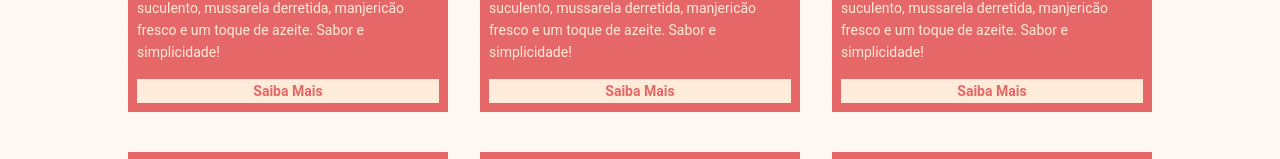
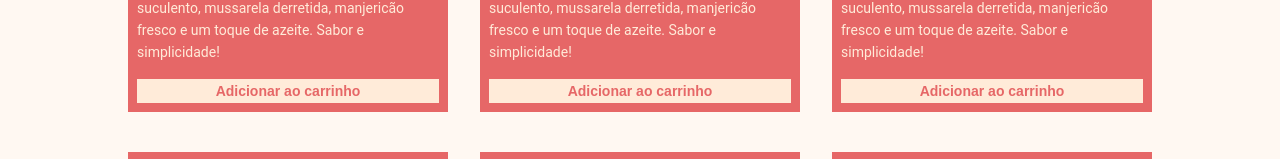
Before and after one commit to MestreSol/efood-clone, a React (Create React App) app: page /perfil/1 in a window 1280 px wide. Shown: the part 762-921 px from the top of the page. Built offline with nearby package versions, Linux system fonts and the light colour scheme.

Commit message:
Refactor CardListPerfil component to streamline product rendering; update button types and labels for consistency

```diff
--- a/src/containers/CardListPerfil/index.tsx
+++ b/src/containers/CardListPerfil/index.tsx
@@ -1,42 +1,15 @@
 import Card from '../../components/Card'
-import { getDescription, getDescriptionProduct } from '../../utils/ProductUtils'
-import { useState } from 'react'
+import { getDescription } from '../../utils/ProductUtils'
 import {
   BannerContainer,
   CardListContainer,
   ContainerListPerfil,
   SubTitle,
-  TextMessage,
   Title
 } from './style'
-import { data } from 'react-router-dom'
 import { Container } from '../../globals/globalStyle'
-import Star from '../../assets/icons/star.svg'
 
 const CardListPerfil = () => {
-  function renderProductList(products: MenuProps[]) {
-    if (!products) {
-      return (
-        <TextMessage>
-          Não existem ainda produtos para este restaurante
-        </TextMessage>
-      )
-    }
-
-    return products.map((product) => (
-      <Card
-        key={product.id}
-        card="second"
-        kindButton="button"
-        nameButton="Adicionar ao carrinho"
-        title={product.nome}
-        description={getDescriptionProduct(product.descricao)}
-        cover={product.foto}
-        handleClick={() => void 0}
-      />
-    ))
-  }
-
   return (
     <ContainerListPerfil>
       <BannerContainer
@@ -56,8 +29,8 @@ const CardListPerfil = () => {
           <Card
             key="1"
             card="second"
-            kindButton="link"
-            nameButton="Saiba Mais"
+            kindButton="button"
+            nameButton="Adicionar ao carrinho"
             title="Pizza Marguerita"
             description={getDescription(
               'A clássica Marguerita: molho de tomate suculento, mussarela derretida, manjericão fresco e um toque de azeite. Sabor e simplicidade!'
@@ -67,8 +40,8 @@ const CardListPerfil = () => {
           <Card
             key="1"
             card="second"
-            kindButton="link"
-            nameButton="Saiba Mais"
+            kindButton="button"
+            nameButton="Adicionar ao carrinho"
             title="Pizza Marguerita"
             description={getDescription(
               'A clássica Marguerita: molho de tomate suculento, mussarela derretida, manjericão fresco e um toque de azeite. Sabor e simplicidade!'
@@ -78,8 +51,8 @@ const CardListPerfil = () => {
           <Card
             key="1"
             card="second"
-            kindButton="link"
-            nameButton="Saiba Mais"
+            kindButton="button"
+            nameButton="Adicionar ao carrinho"
             title="Pizza Marguerita"
             description={getDescription(
               'A clássica Marguerita: molho de tomate suculento, mussarela derretida, manjericão fresco e um toque de azeite. Sabor e simplicidade!'
@@ -89,8 +62,8 @@ const CardListPerfil = () => {
           <Card
             key="1"
             card="second"
-            kindButton="link"
-            nameButton="Saiba Mais"
+            kindButton="button"
+            nameButton="Adicionar ao carrinho"
             title="Pizza Marguerita"
             description={getDescription(
               'A clássica Marguerita: molho de tomate suculento, mussarela derretida, manjericão fresco e um toque de azeite. Sabor e simplicidade!'
@@ -100,8 +73,8 @@ const CardListPerfil = () => {
           <Card
             key="1"
             card="second"
-            kindButton="link"
-            nameButton="Saiba Mais"
+            kindButton="button"
+            nameButton="Adicionar ao carrinho"
             title="Pizza Marguerita"
             description={getDescription(
               'A clássica Marguerita: molho de tomate suculento, mussarela derretida, manjericão fresco e um toque de azeite. Sabor e simplicidade!'
@@ -111,8 +84,8 @@ const CardListPerfil = () => {
           <Card
             key="1"
             card="second"
-            kindButton="link"
-            nameButton="Saiba Mais"
+            kindButton="button"
+            nameButton="Adicionar ao carrinho"
             title="Pizza Marguerita"
             description={getDescription(
               'A clássica Marguerita: molho de tomate suculento, mussarela derretida, manjericão fresco e um toque de azeite. Sabor e simplicidade!'
```
